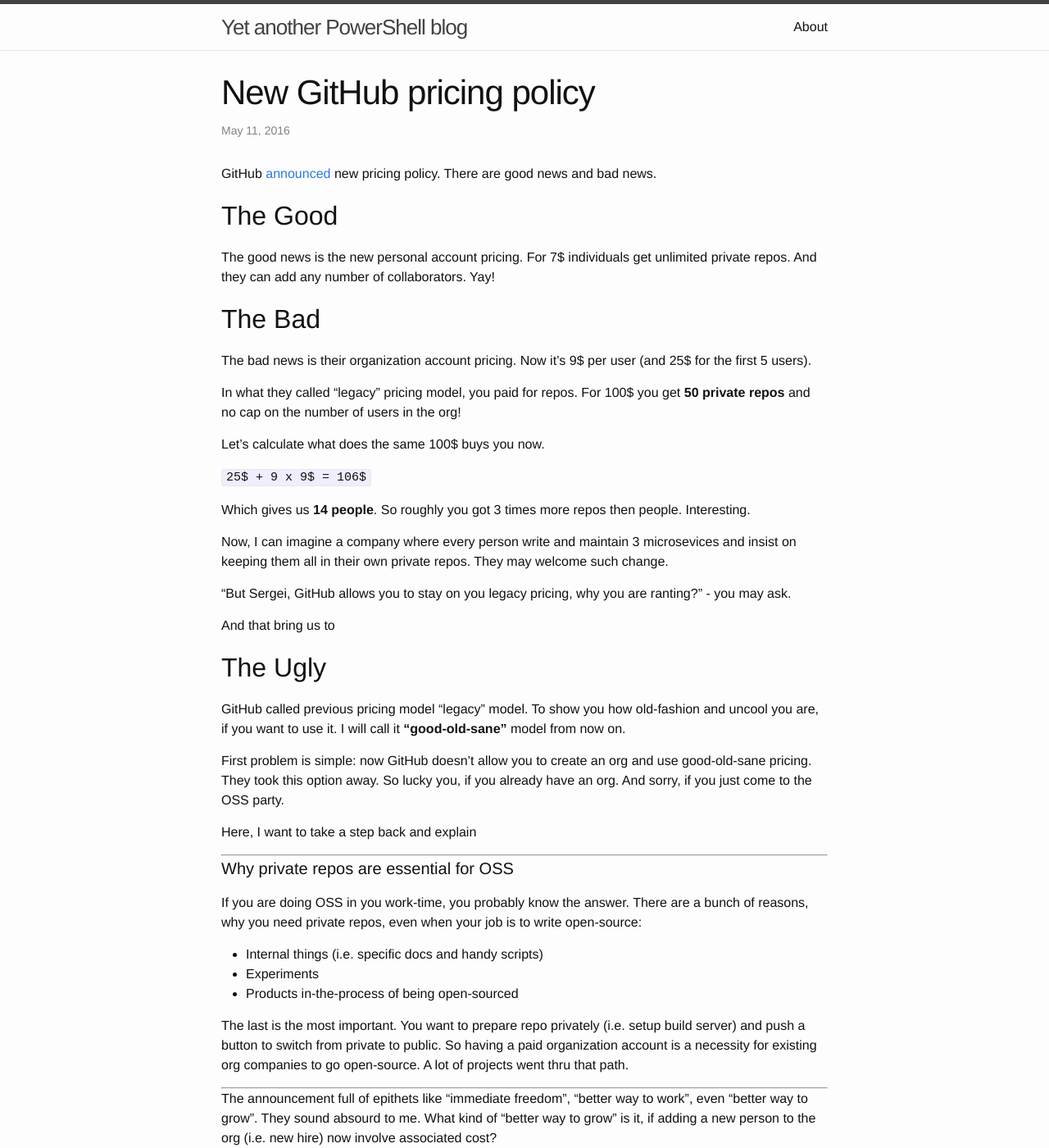
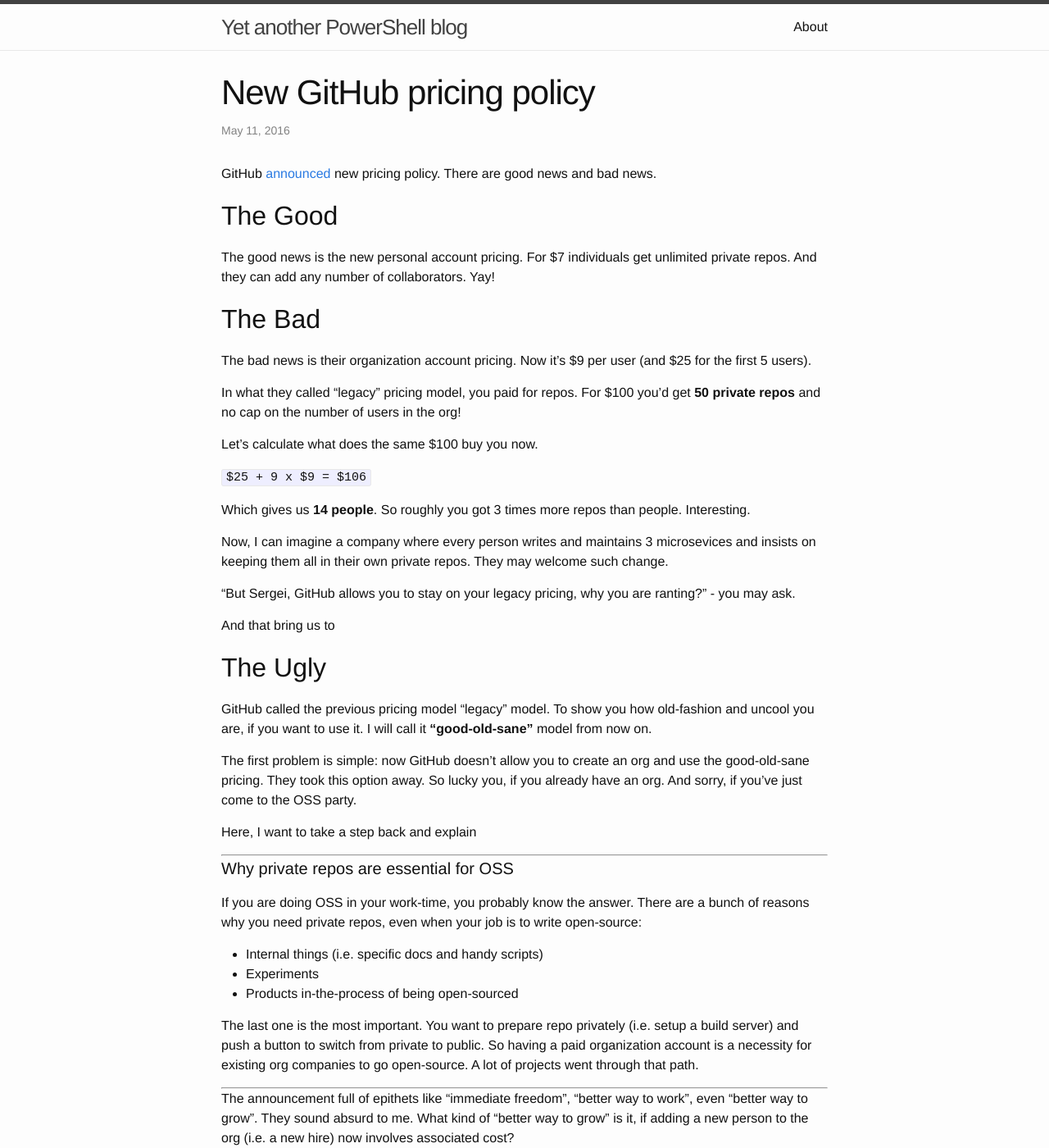
Before and after one commit to vors/vors.github.io, a Jekyll site: the page built from _posts/2016-05-11-new-github-pricing-policy.markdown, in a window 1280 px wide and 1400 px high. Shown: the whole window at 82% size. Built offline with Jekyll 4.4.1, drawn with Linux system fonts in a browser that asks for light colours; comment, search, counter and statistics services are not loaded; some of the changed text lies outside the part shown.

Commit message:
Small stylistic corrections to github pricing post (#3)

```diff
--- a/_posts/2016-05-11-new-github-pricing-policy.markdown
+++ b/_posts/2016-05-11-new-github-pricing-policy.markdown
@@ -11,41 +11,41 @@
 
 ## The Good
 The good news is the new personal account pricing.
-For 7$ individuals get unlimited private repos.
+For $7 individuals get unlimited private repos.
 And they can add any number of collaborators. Yay!
 
 ## The Bad
 The bad news is their organization account pricing.
-Now it's 9$ per user (and 25$ for the first 5 users).
+Now it's $9 per user (and $25 for the first 5 users).
 
 In what they called "legacy" pricing model, you paid for repos.
-For 100$ you get **50 private repos** and no cap on the number of users in the org!
+For $100 you'd get **50 private repos** and no cap on the number of users in the org!
 
-Let's calculate what does the same 100$ buys you now.
+Let's calculate what does the same $100 buy you now.
 
-`25$ + 9 x 9$ = 106$`
+`$25 + 9 x $9 = $106`
 
 Which gives us **14 people**.
-So roughly you got 3 times more repos then people.
+So roughly you got 3 times more repos than people.
 Interesting.
 
-Now, I can imagine a company where every person write and maintain 3 microsevices and insist on keeping them all in their own private repos.
+Now, I can imagine a company where every person writes and maintains 3 microsevices and insists on keeping them all in their own private repos.
 They may welcome such change.
 
-"But Sergei, GitHub allows you to stay on you legacy pricing, why you are ranting?" - you may ask.
+"But Sergei, GitHub allows you to stay on your legacy pricing, why you are ranting?" - you may ask.
 
 And that bring us to
 
 ## The Ugly
 
-GitHub called previous pricing model "legacy" model.
+GitHub called the previous pricing model "legacy" model.
 To show you how old-fashion and uncool you are, if you want to use it.
 I will call it **"good-old-sane"** model from now on.
 
-First problem is simple: now GitHub doesn't allow you to create an org and use good-old-sane pricing.
+The first problem is simple: now GitHub doesn't allow you to create an org and use the good-old-sane pricing.
 They took this option away.
 So lucky you, if you already have an org.
-And sorry, if you just come to the OSS party.
+And sorry, if you've just come to the OSS party.
 
 Here, I want to take a step back and explain
 
@@ -53,25 +53,25 @@
 
 #### Why private repos are essential for OSS
 
-If you are doing OSS in you work-time, you probably know the answer.
-There are a bunch of reasons, why you need private repos, even when your job is to write open-source:
+If you are doing OSS in your work-time, you probably know the answer.
+There are a bunch of reasons why you need private repos, even when your job is to write open-source:
 
 * Internal things (i.e. specific docs and handy scripts)
 * Experiments
 * Products in-the-process of being open-sourced
 
-The last is the most important.
-You want to prepare repo privately (i.e. setup build server) and push a button to switch from private to public.
+The last one is the most important.
+You want to prepare repo privately (i.e. setup a build server) and push a button to switch from private to public.
 So having a paid organization account is a necessity for existing org companies to go open-source.
-A lot of projects went thru that path.
+A lot of projects went through that path.
 
 ----------------------
 
 The announcement full of epithets like "immediate freedom", "better way to work", even "better way to grow".
-They sound absourd to me.
-What kind of "better way to grow" is it, if adding a new person to the org (i.e. new hire) now involve associated cost?
+They sound absurd to me.
+What kind of "better way to grow" is it, if adding a new person to the org (i.e. a new hire) now involves associated cost?
 
 I'm not against monetization strategy that charges enterprises insane amount of money.
 Slack does it, I like slack.
-What I'm against is the shift in the monetization from good-old-sane model to a "new model" under the flag of community approval.
+What I'm against is the shift in the monetization from the good-old-sane model to a "new model" under the flag of community approval.
 Dear GitHub, just admit your greed.
```
